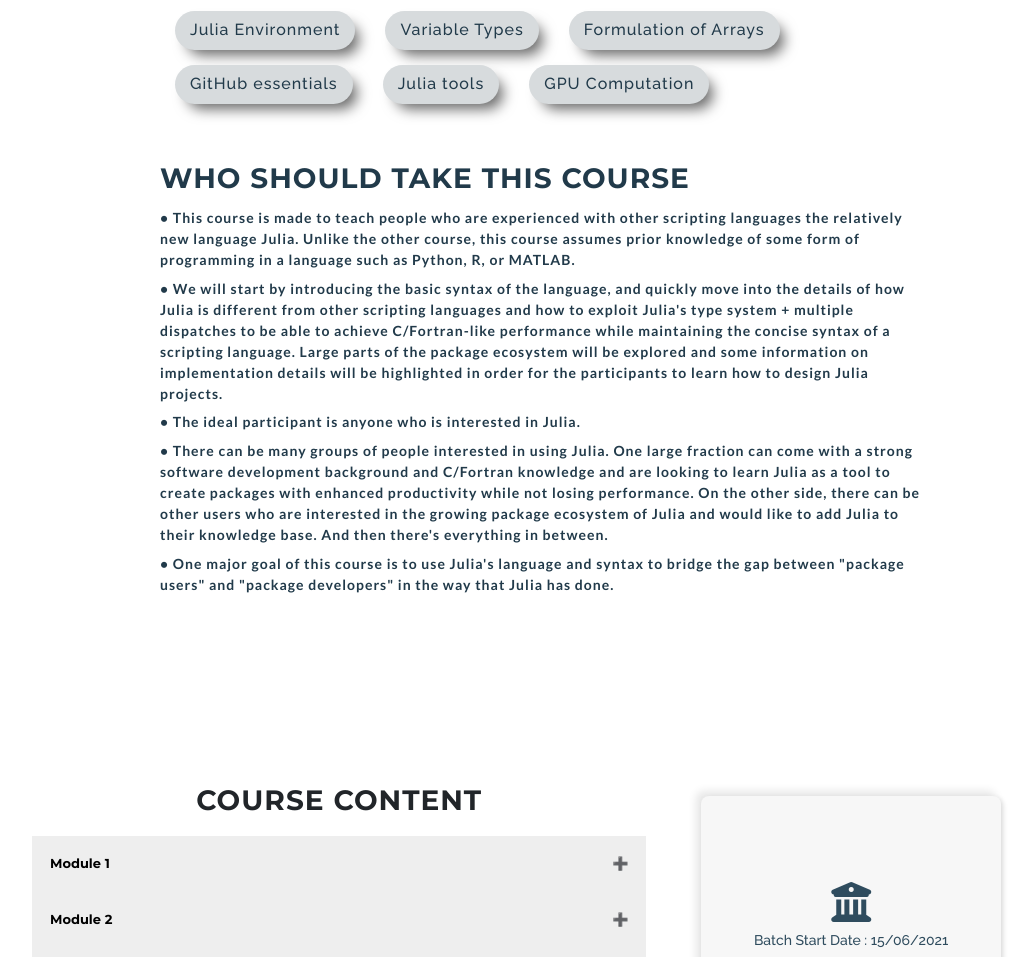
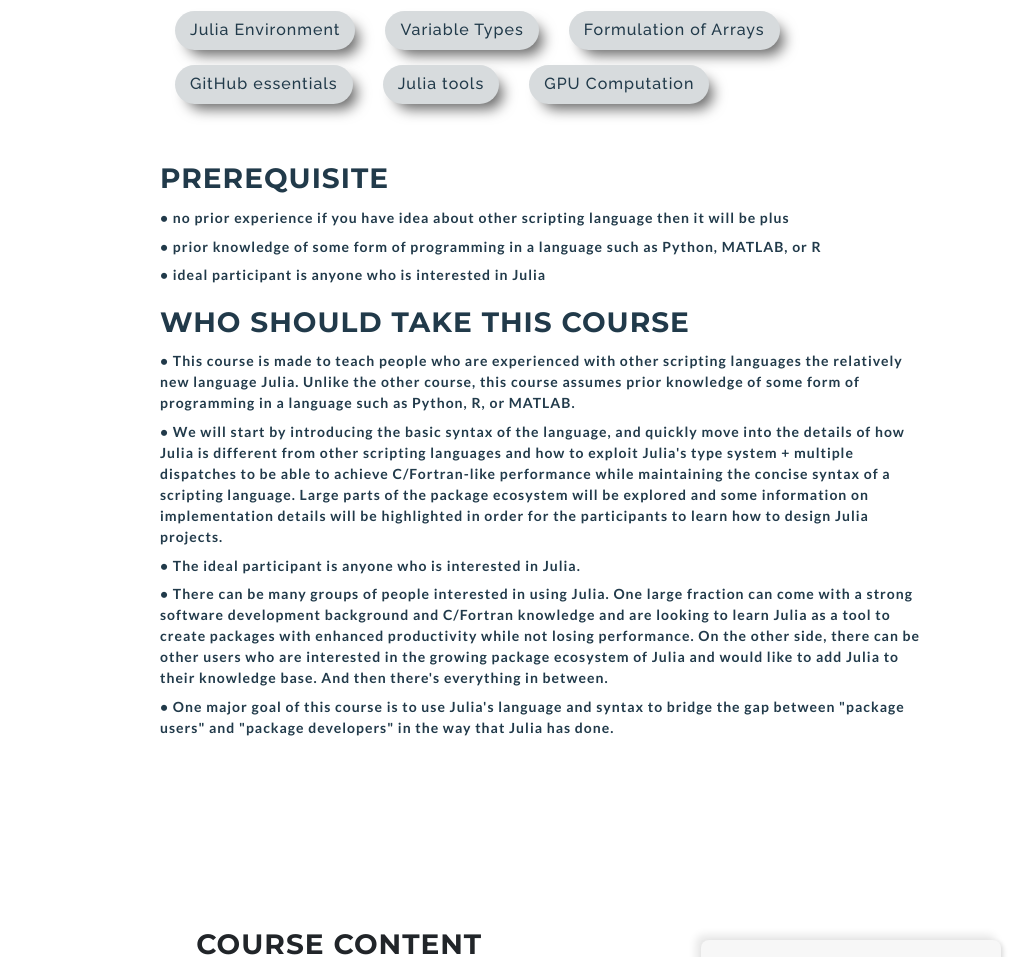
Before and after one commit to codilyticsbitm/Codilytics, a plain HTML site: page courses/julia-programming/julia-programming.html in a window 1280 px wide. Shown: the part 1027-1984 px from the top of the page, without its empty margins (96-1131 px from the left). Drawn offline with nearby package versions, Linux system fonts and the light colour scheme.

Commit message:
COMMIT 26

```diff
--- a/courses/julia-programming/julia-programming.html
+++ b/courses/julia-programming/julia-programming.html
@@ -110,6 +110,13 @@
                         <div>GPU Computation</div>
                     </div>
                 </div>
+
+                <div class="sec2-heading">PREREQUISITE</div>
+                <div class="sec2-list">&bull; no prior experience if you have idea about other scripting language then
+                    it will be plus</div>
+                <div class="sec2-list">&bull; prior knowledge of some form of programming in a language such as Python,
+                    MATLAB, or R</div>
+                <div class="sec2-list">&bull; ideal participant is anyone who is interested in Julia</div>
 
                 <div class="sec2-heading">who should take this course</div>
 
```
Also changed, not shown: courses/business-analysis/business-analysis.html (+1 -1 lines), courses/data-analysis-with-python/data-analysis-with-python.html (+4 -0 lines), courses/deep-learning-and-machine-learning/deep-learning-and-machine-learning.html (+4 -0 lines), courses/practical-open-source-development/practical-open-source-development.html (+1 -1 lines).
